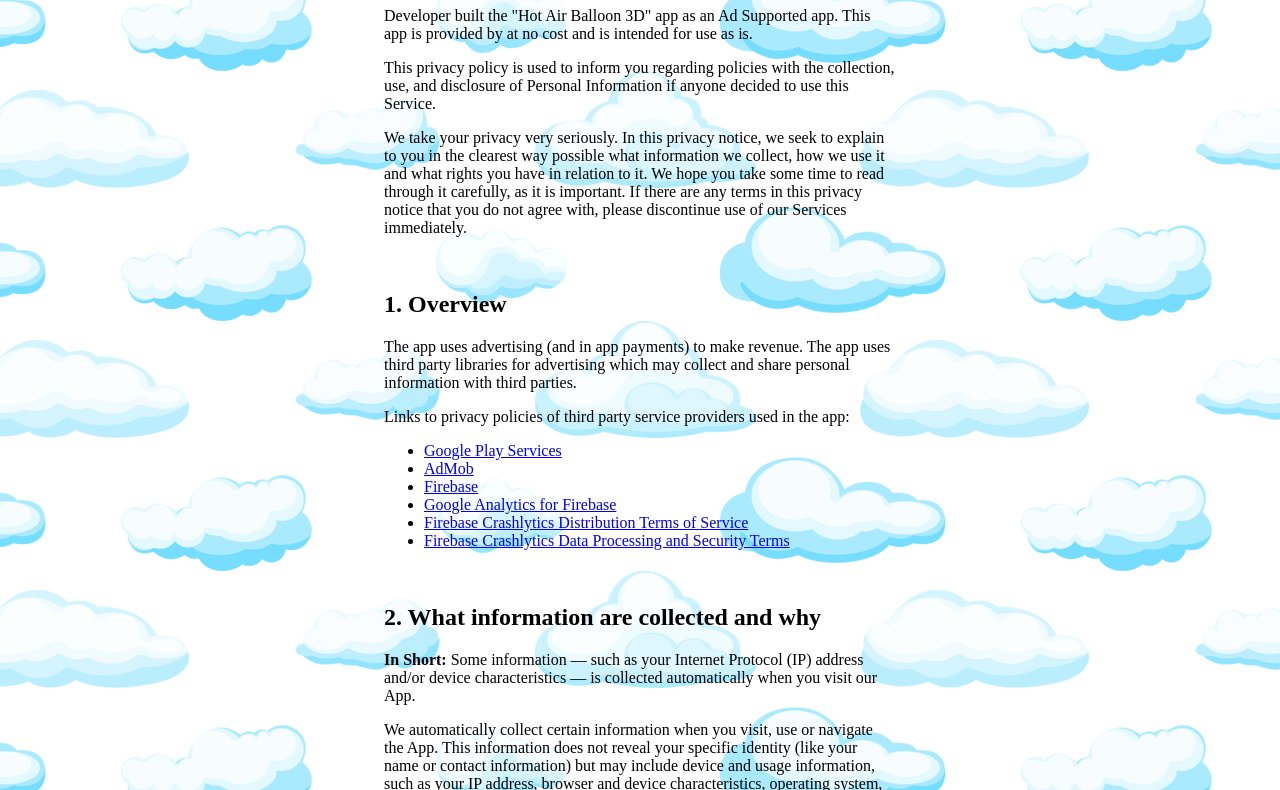
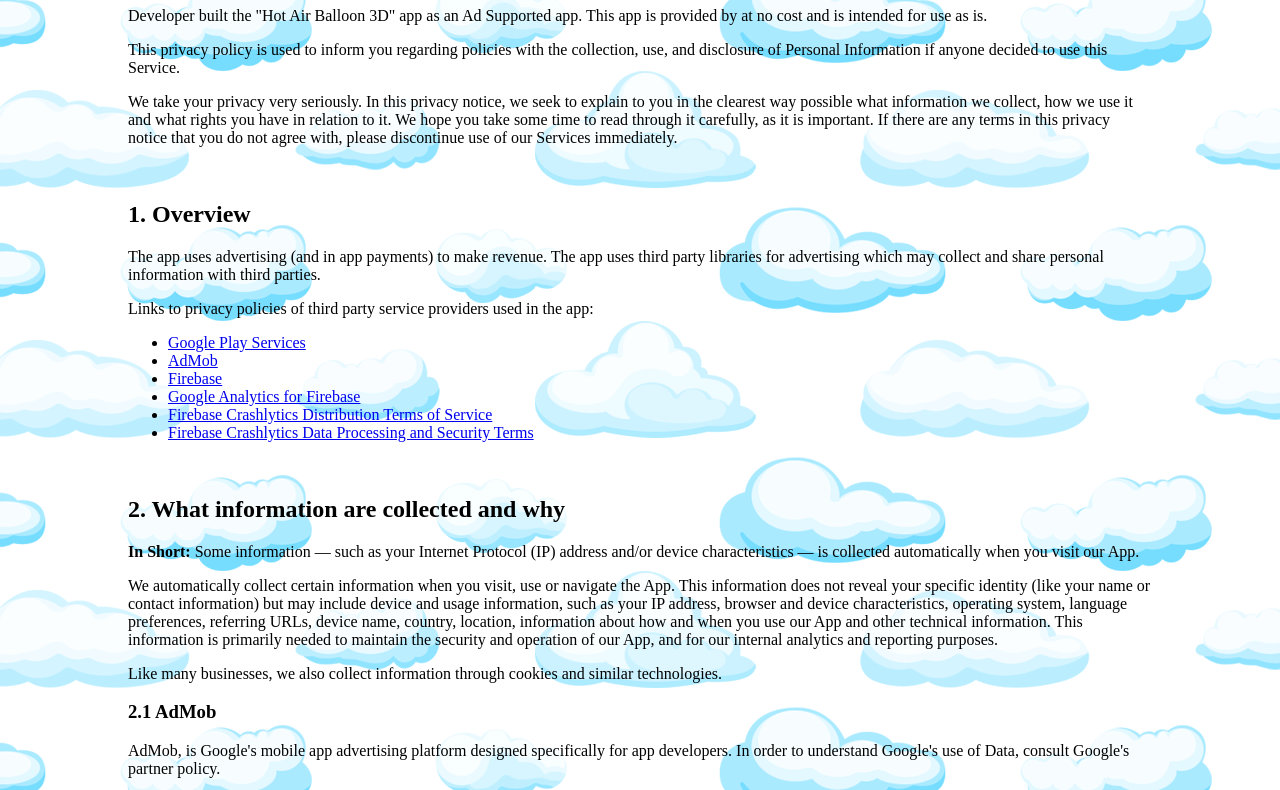
Before and after one commit to deronics/hotairballoon3d, a plain HTML site: page index.html in a window 1280 px wide. Shown: the part 99-889 px from the top of the page. Drawn offline with Linux system fonts and the light colour scheme.

Commit message:
Update index.html

```diff
--- a/index.html
+++ b/index.html
@@ -9,7 +9,7 @@
 				background-repeat: repeat;
 				margin-left: auto;
 				margin-right: auto;
-				width: 40vw
+				width: 80vw
 			}
 		</style>
 	</head>
```
